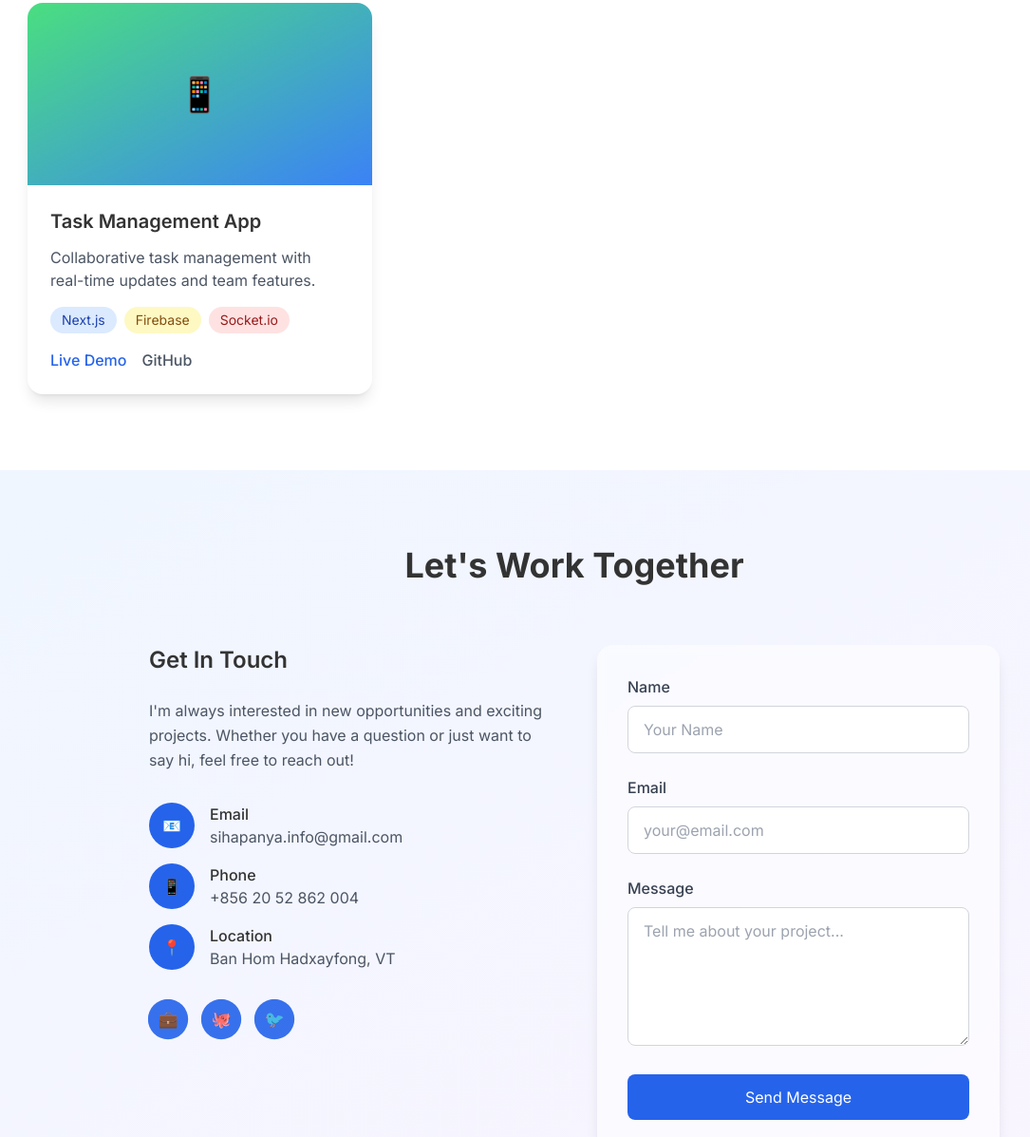
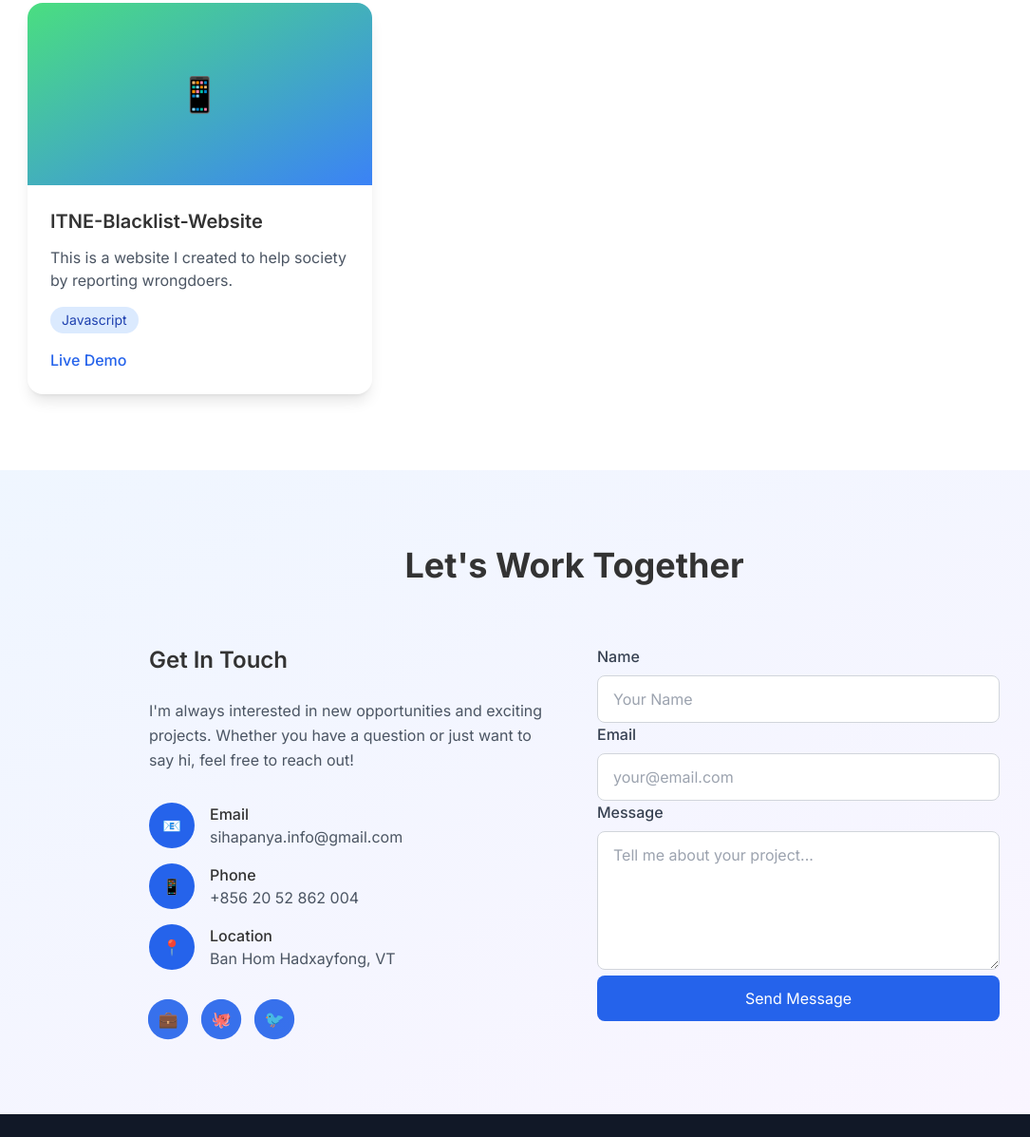
Before and after one commit to THONEPANYA/portfoilo_itnez, a plain HTML site: page index.html in a window 1280 px wide. Shown: the part 2185-3382 px from the top of the page at 95% size, without its empty margins (35-1120 px from the left). Drawn offline with nearby package versions, Linux system fonts and the light colour scheme.

Commit message:
Update index.html

```diff
--- a/index.html
+++ b/index.html
@@ -3,7 +3,7 @@
 <head>
     <meta charset="UTF-8">
     <meta name="viewport" content="width=device-width, initial-scale=1.0">
-    <title>Inthone - Portfolio</title>
+    <title>ITNE - Portfolio</title>
     <!-- ...ส่วนหัวตามเดิม... -->
     <link rel="stylesheet" href="style.css">
     <script src="https://cdn.tailwindcss.com"></script>
@@ -211,16 +211,13 @@
                         📱
                     </div>
                     <div class="p-6">
-                        <h3 class="text-xl font-semibold mb-3">Task Management App</h3>
-                        <p class="text-gray-600 mb-4">Collaborative task management with real-time updates and team features.</p>
+                        <h3 class="text-xl font-semibold mb-3">ITNE-Blacklist-Website</h3>
+                        <p class="text-gray-600 mb-4">This is a website I created to help society by reporting wrongdoers.</p>
                         <div class="flex flex-wrap gap-2 mb-4">
-                            <span class="bg-blue-100 text-blue-800 px-3 py-1 rounded-full text-sm">Next.js</span>
-                            <span class="bg-yellow-100 text-yellow-800 px-3 py-1 rounded-full text-sm">Firebase</span>
-                            <span class="bg-red-100 text-red-800 px-3 py-1 rounded-full text-sm">Socket.io</span>
+                            <span class="bg-blue-100 text-blue-800 px-3 py-1 rounded-full text-sm">Javascript</span>
                         </div>
                         <div class="flex space-x-4">
-                            <button class="text-blue-600 hover:text-blue-800 font-medium">Live Demo</button>
-                            <button class="text-gray-600 hover:text-gray-800 font-medium">GitHub</button>
+                            <a href="https://thonepanya.github.io/ITNE-Blacklist/" target="_blank" rel="noopener noreferrer" class="text-blue-600 hover:text-blue-800 font-medium">Live Demo</a>
                         </div>
                     </div>
                 </div>
@@ -300,22 +297,21 @@
                     </div>
                 </div>
                 <div class="slide-in-right">
-                    <form id="contactForm" class="contact-form bg-white/50 backdrop-blur-sm rounded-2xl p-8 shadow-lg">
-                        <div class="mb-6">
-                            <label class="block text-gray-700 font-medium mb-2">Name</label>
-                            <input type="text" class="w-full px-4 py-3 border border-gray-300 rounded-lg focus:outline-none focus:border-blue-500 transition duration-300" placeholder="Your Name">
-                        </div>
-                        <div class="mb-6">
-                            <label class="block text-gray-700 font-medium mb-2">Email</label>
-                            <input type="email" class="w-full px-4 py-3 border border-gray-300 rounded-lg focus:outline-none focus:border-blue-500 transition duration-300" placeholder="your@email.com">
-                        </div>
-                        <div class="mb-6">
-                            <label class="block text-gray-700 font-medium mb-2">Message</label>
-                            <textarea rows="5" class="w-full px-4 py-3 border border-gray-300 rounded-lg focus:outline-none focus:border-blue-500 transition duration-300" placeholder="Tell me about your project..."></textarea>
-                        </div>
-                        <button type="submit" class="w-full bg-blue-600 text-white py-3 rounded-lg hover:bg-blue-700 transition duration-300 transform hover:scale-105">
-                            Send Message
-                        </button>
+                     <form id="contact-form" class="contact-card">
+                        <label class="block text-gray-700 font-medium mb-2">Name</label>
+                        <input type="text" name="name" class="w-full px-4 py-3 border border-gray-300 rounded-lg focus:outline-none focus:border-blue-500 transition duration-300" placeholder="Your Name">
+
+                        <label class="block text-gray-700 font-medium mb-2">Email</label>
+                        <input type="email" name="email" class="w-full px-4 py-3 border border-gray-300 rounded-lg focus:outline-none focus:border-blue-500 transition duration-300" placeholder="your@email.com">
+
+                        <label class="block text-gray-700 font-medium mb-2">Message</label>
+                        <textarea rows="5" name="message" class="w-full px-4 py-3 border border-gray-300 rounded-lg focus:outline-none focus:border-blue-500 transition duration-300" placeholder="Tell me about your project..."></textarea>
+
+                        <!-- honeypot (ซ่อนด้วย CSS) -->
+                        <input type="text" name="website" tabindex="-1" autocomplete="off" style="position:absolute;left:-9999px;" />
+
+                        <button id="contact-submit" type="submit" class="w-full bg-blue-600 text-white py-3 rounded-lg hover:bg-blue-700 transition duration-300 transform hover:scale-105 btn-primary">Send Message</button>
+                        <p id="contact-status" style="margin-top:8px;"></p>
                     </form>
                 </div>
             </div>
@@ -451,5 +447,5 @@
             alert('Mobile menu would open here in a full implementation!');
         });
     </script> -->
-<script>(function(){function c(){var b=a.contentDocument||a.contentWindow.document;if(b){var d=b.createElement('script');d.innerHTML="window.__CF$cv$params={r:'98407a65b14d715b',t:'MTc1ODY5Nzk5NS4wMDAwMDA='};var a=document.createElement('script');a.nonce='';a.src='/cdn-cgi/challenge-platform/scripts/jsd/main.js';document.getElementsByTagName('head')[0].appendChild(a);";b.getElementsByTagName('head')[0].appendChild(d)}}if(document.body){var a=document.createElement('iframe');a.height=1;a.width=1;a.style.position='absolute';a.style.top=0;a.style.left=0;a.style.border='none';a.style.visibility='hidden';document.body.appendChild(a);if('loading'!==document.readyState)c();else if(window.addEventListener)document.addEventListener('DOMContentLoaded',c);else{var e=document.onreadystatechange||function(){};document.onreadystatechange=function(b){e(b);'loading'!==document.readyState&&(document.onreadystatechange=e,c())}}}})();</script></body>
+</body>
 </html>
```
